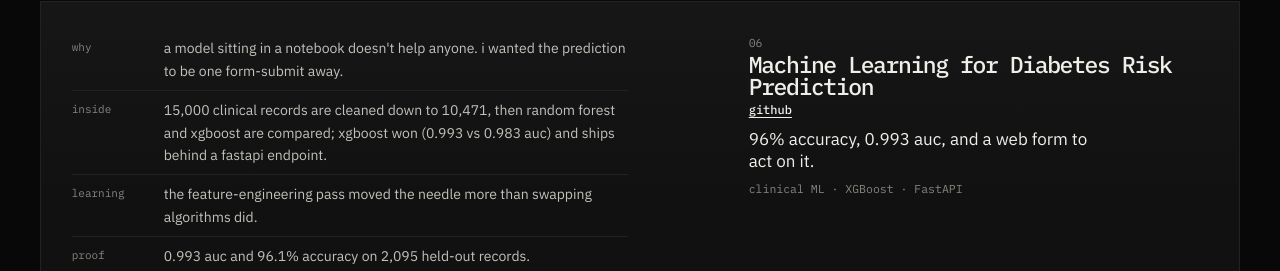
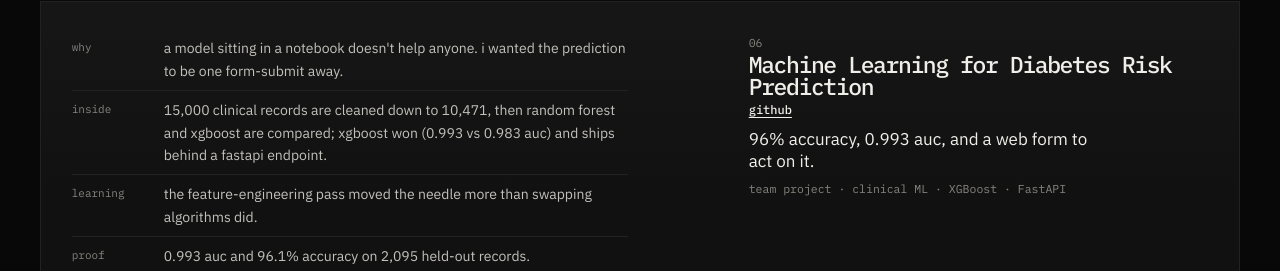
Before and after one commit to JayaSaiKishore7/JayaSaiKishore7.github.io, a React (Vite) app: page / in a window 1280 px wide. Shown: the part 3351-3622 px from the top of the page. Built offline with nearby package versions, Linux system fonts and the light colour scheme.

Commit message:
Mark the diabetes project as a team project

```diff
--- a/src/data/projects.js
+++ b/src/data/projects.js
@@ -127,7 +127,7 @@ sum(weights * model$y[idx])`,
     variant: "flip",
     title: "Machine Learning for Diabetes Risk Prediction",
     what: "96% accuracy, 0.993 auc, and a web form to act on it.",
-    meta: "clinical ML · XGBoost · FastAPI",
+    meta: "team project · clinical ML · XGBoost · FastAPI",
     tags: ["XGBoost", "Random Forest", "FastAPI", "Clinical Data"],
     link: "https://github.com/JayaSaiKishore7/diabetes_prediction",
     notes: {
```
